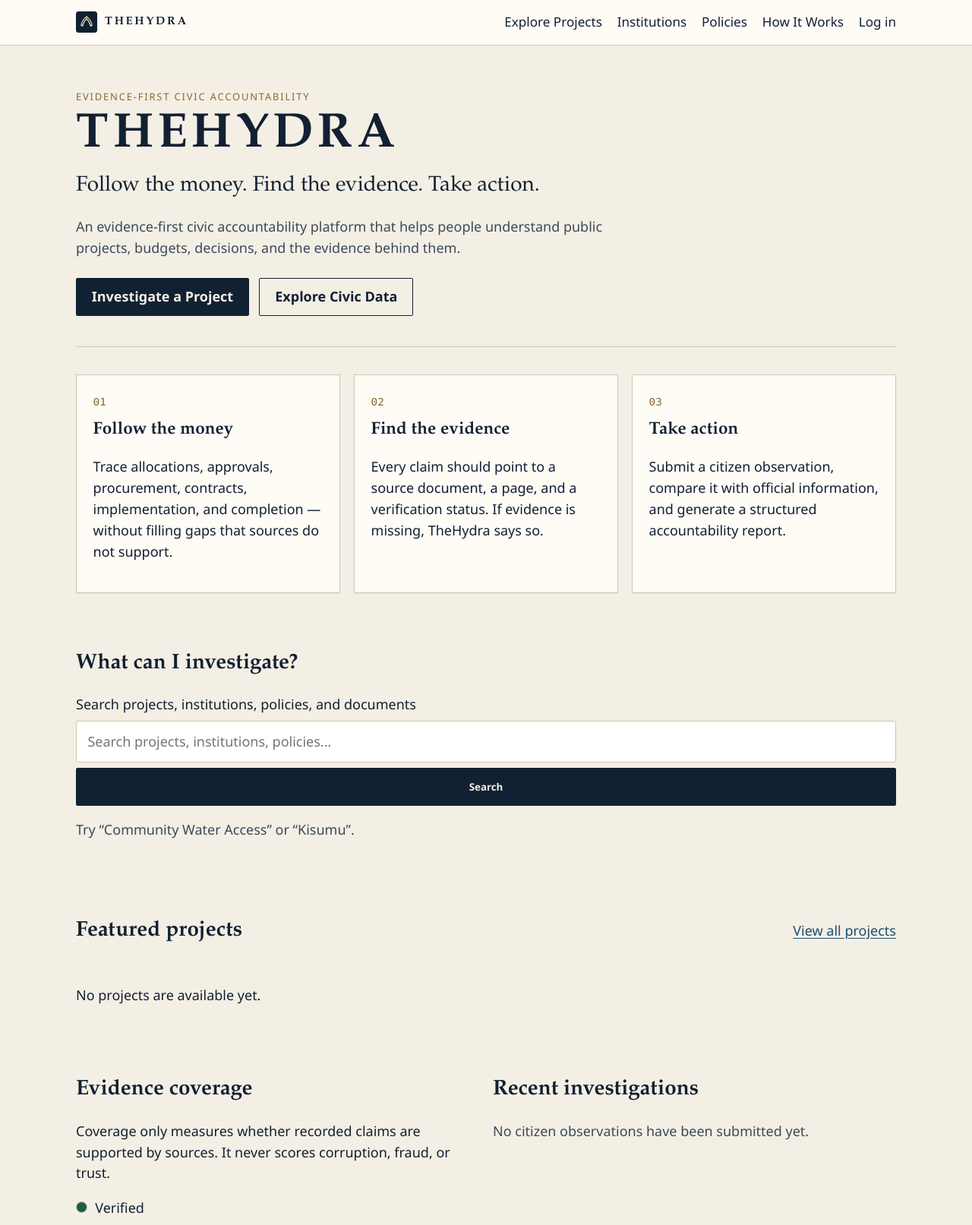
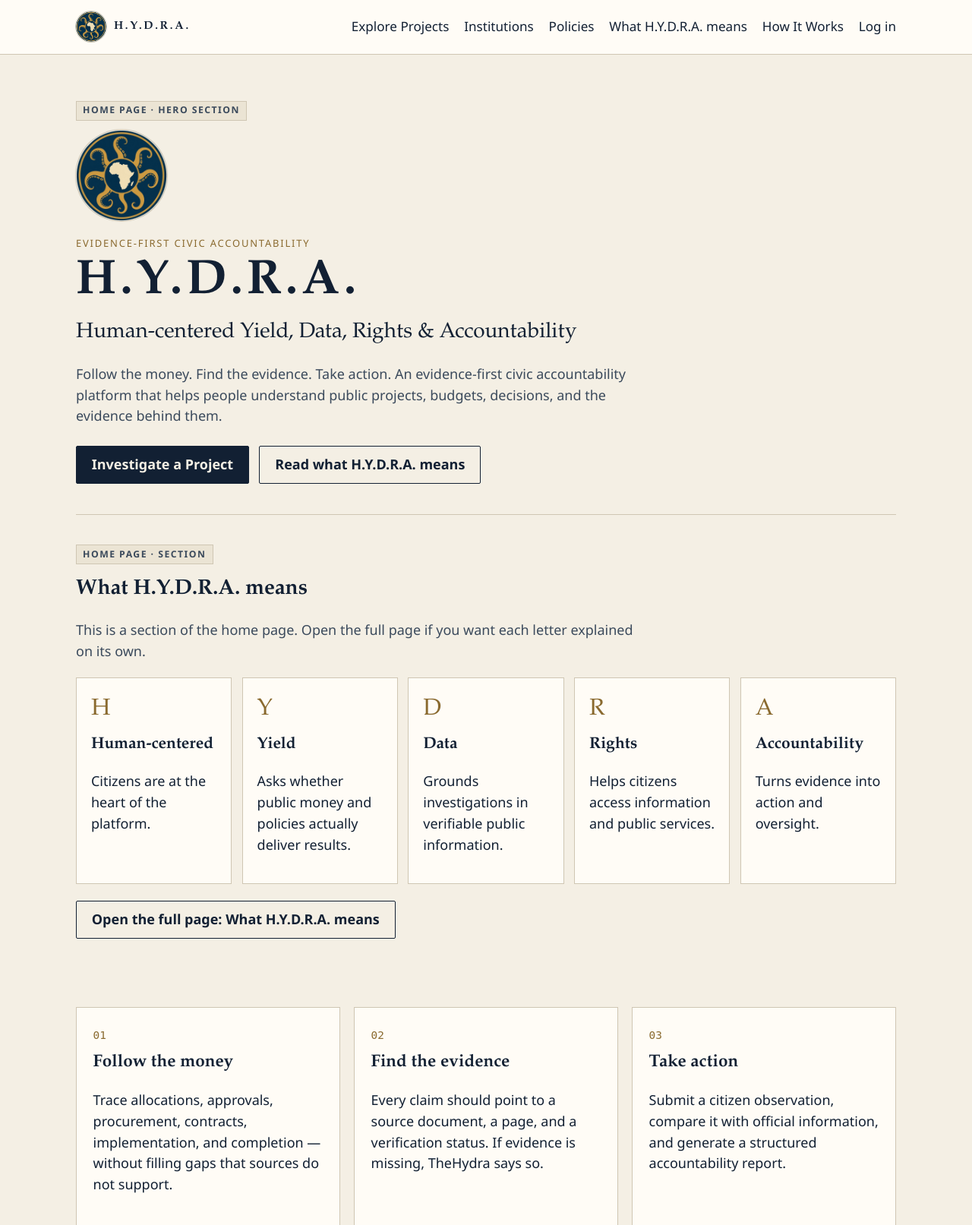
Before and after one commit to dukelester/the_hydra, a Django app: page / in a window 1280 px wide. Shown: the top 1613 px of the page at 76% size. Run offline with Django 5.2, Linux system fonts and the light colour scheme; data that the repository does not hold is empty.

Commit message:
Added the meaning of H.D.R.A
Human-centered Yield, Data, Rights & Accountability
ad the Hydra Logo

```diff
--- a/apps/core/context_processors.py
+++ b/apps/core/context_processors.py
@@ -1,5 +1,5 @@
 def site(request):
     return {
         "site_name": "TheHydra",
-        "site_tagline": "Follow the money. Find the evidence. Take action.",
+        "site_tagline": "Human-centered Yield, Data, Rights & Accountability",
     }
--- a/apps/core/urls.py
+++ b/apps/core/urls.py
@@ -7,5 +7,6 @@ app_name = "core"
 urlpatterns = [
     path("", views.HomeView.as_view(), name="home"),
     path("how-it-works/", views.HowItWorksView.as_view(), name="how-it-works"),
+    path("what-hydra-means/", views.WhatHydraMeansView.as_view(), name="what-hydra-means"),
     path("search/", views.search_view, name="search"),
 ]
--- a/apps/core/views.py
+++ b/apps/core/views.py
@@ -44,6 +44,10 @@ class HowItWorksView(TemplateView):
     template_name = "home/how_it_works.html"
 
 
+class WhatHydraMeansView(TemplateView):
+    template_name = "home/what_hydra_means.html"
+
+
 def search_view(request):
     query = request.GET.get("q", "")
     results = search_civic_data(query, limit=8)
--- a/static/css/app.css
+++ b/static/css/app.css
@@ -103,6 +103,13 @@ textarea:focus-visible {
   font-size: 0.82rem;
   font-weight: 700;
 }
+.brand-mark {
+  display: block;
+  width: 40px;
+  height: 40px;
+  border-radius: 50%;
+  box-shadow: 0 0 0 1px var(--rule);
+}
 
 .nav {
   display: flex;
@@ -137,6 +144,14 @@ textarea:focus-visible {
 .hero {
   padding: 3.2rem 0 2.2rem;
   border-bottom: 1px solid var(--rule);
+}
+.hero-mark {
+  display: block;
+  width: 120px;
+  height: 120px;
+  margin: 0 0 1.1rem;
+  border-radius: 50%;
+  box-shadow: 0 0 0 1px var(--rule);
 }
 .kicker, .eyebrow {
   text-transform: uppercase;
@@ -402,6 +417,61 @@ blockquote {
 
 .pagination { display: flex; gap: 1rem; align-items: center; margin: 1.5rem 0; }
 
+.place-label {
+  display: inline-block;
+  margin: 0 0 0.65rem;
+  padding: 0.15rem 0.45rem;
+  border: 1px solid var(--rule);
+  background: var(--paper-2);
+  color: var(--ink-soft);
+  font-size: 0.68rem;
+  font-weight: 700;
+  letter-spacing: 0.12em;
+  text-transform: uppercase;
+}
+
+.hydra-letters {
+  display: grid;
+  grid-template-columns: repeat(auto-fit, minmax(160px, 1fr));
+  gap: 0.75rem;
+  margin: 1.1rem 0 1.25rem;
+}
+
+.letter-card {
+  background: var(--card);
+  border: 1px solid var(--rule);
+  padding: 1rem 1.05rem;
+}
+
+.letter-mark {
+  font-family: var(--font-display);
+  font-size: 1.7rem;
+  letter-spacing: 0.08em;
+  margin: 0 0 0.35rem;
+  color: var(--gold);
+}
+
+.letter-card h3,
+.letter-section h2 {
+  font-family: var(--font-display);
+  margin: 0 0 0.4rem;
+}
+
+.letter-section {
+  background: var(--card);
+  border: 1px solid var(--rule);
+  border-left: 4px solid var(--gold);
+  padding: 1.3rem 1.4rem;
+  margin-bottom: 1rem;
+}
+
+.hydra-page-actions {
+  display: flex;
+  flex-wrap: wrap;
+  gap: 0.75rem;
+  padding-bottom: 3rem;
+}
+
 @media (max-width: 720px) {
   .nav { width: 100%; }
   .hero { padding-top: 2rem; }
--- a/templates/base.html
+++ b/templates/base.html
@@ -4,10 +4,10 @@
 <head>
   <meta charset="utf-8">
   <meta name="viewport" content="width=device-width, initial-scale=1">
-  <title>{% block title %}TheHydra{% endblock %} — Follow the money. Find the evidence. Take action.</title>
-  <meta name="description" content="TheHydra is an evidence-first civic accountability platform for public projects, budgets, source documents, and citizen investigations.">
+  <title>{% block title %}H.Y.D.R.A.{% endblock %} — Human-centered Yield, Data, Rights &amp; Accountability</title>
+  <meta name="description" content="H.Y.D.R.A. is an evidence-first civic accountability platform: Human-centered Yield, Data, Rights and Accountability.">
   <link rel="stylesheet" href="{% static 'css/app.css' %}">
-  <link rel="icon" href="{% static 'img/mark.svg' %}" type="image/svg+xml">
+  <link rel="icon" href="{% static 'img/mark.png' %}" type="image/png">
 </head>
 <body>
   <a class="skip-link" href="#main">Skip to content</a>
--- a/templates/components/footer.html
+++ b/templates/components/footer.html
@@ -1,6 +1,6 @@
 <footer class="site-footer">
   <div class="footer-inner">
-    <p><strong>THEHYDRA</strong> is an evidence-first civic accountability platform. It does not determine guilt, corruption, or fraud.</p>
+    <p><strong>H.Y.D.R.A.</strong> — Human-centered Yield, Data, Rights &amp; Accountability. An evidence-first civic platform. It does not determine guilt, corruption, or fraud.</p>
     <p>Source of truth: underlying evidence and source documents. AI is intentionally excluded from this MVP.</p>
   </div>
 </footer>
--- /dev/null
+++ b/templates/components/hydra_letters.html
@@ -0,0 +1,27 @@
+<section class="hydra-letters {% if expanded %}hydra-letters-expanded{% endif %}" aria-label="H.Y.D.R.A. letters">
+  <article class="letter-card" id="human-centered">
+    <p class="letter-mark" aria-hidden="true">H</p>
+    <h3>Human-centered</h3>
+    <p>Citizens are at the heart of the platform.</p>
+  </article>
+  <article class="letter-card" id="yield">
+    <p class="letter-mark" aria-hidden="true">Y</p>
+    <h3>Yield</h3>
+    <p>Asks whether public money and policies actually deliver results.</p>
+  </article>
+  <article class="letter-card" id="data">
+    <p class="letter-mark" aria-hidden="true">D</p>
+    <h3>Data</h3>
+    <p>Grounds investigations in verifiable public information.</p>
+  </article>
+  <article class="letter-card" id="rights">
+    <p class="letter-mark" aria-hidden="true">R</p>
+    <h3>Rights</h3>
+    <p>Helps citizens access information and public services.</p>
+  </article>
+  <article class="letter-card" id="accountability">
+    <p class="letter-mark" aria-hidden="true">A</p>
+    <h3>Accountability</h3>
+    <p>Turns evidence into action and oversight.</p>
+  </article>
+</section>
--- a/templates/components/nav.html
+++ b/templates/components/nav.html
@@ -2,13 +2,14 @@
 <header class="site-header">
   <div class="header-inner">
     <a class="brand" href="{% url 'core:home' %}">
-      <img src="{% static 'img/mark.svg' %}" alt="" width="28" height="28">
-      <span class="brand-name">THEHYDRA</span>
+      <img class="brand-mark" src="{% static 'img/mark.png' %}" alt="" width="40" height="40">
+      <span class="brand-name">H.Y.D.R.A.</span>
     </a>
     <nav class="nav" aria-label="Main">
       <a href="{% url 'projects:list' %}">Explore Projects</a>
       <a href="{% url 'institutions:list' %}">Institutions</a>
       <a href="{% url 'policies:list' %}">Policies</a>
+      <a href="{% url 'core:what-hydra-means' %}">What H.Y.D.R.A. means</a>
       <a href="{% url 'core:how-it-works' %}">How It Works</a>
       {% if user.is_authenticated %}
         <a href="{% url 'investigations:list' %}">My Investigations</a>
--- a/templates/home/index.html
+++ b/templates/home/index.html
@@ -1,15 +1,26 @@
 {% extends "base.html" %}
-{% block title %}TheHydra{% endblock %}
+{% load static %}
+{% block title %}H.Y.D.R.A.{% endblock %}
 {% block content %}
 <section class="hero">
+  <p class="place-label">Home page · Hero section</p>
+  <img class="hero-mark" src="{% static 'img/mark.png' %}" alt="H.Y.D.R.A. emblem: hydra tentacles around a map of Africa" width="120" height="120">
   <p class="kicker">Evidence-first civic accountability</p>
-  <h1>THEHYDRA</h1>
-  <p class="tagline">Follow the money. Find the evidence. Take action.</p>
-  <p class="hero-copy">An evidence-first civic accountability platform that helps people understand public projects, budgets, decisions, and the evidence behind them.</p>
+  <h1>H.Y.D.R.A.</h1>
+  <p class="tagline">Human-centered Yield, Data, Rights &amp; Accountability</p>
+  <p class="hero-copy">Follow the money. Find the evidence. Take action. An evidence-first civic accountability platform that helps people understand public projects, budgets, decisions, and the evidence behind them.</p>
   <div class="hero-actions">
     <a class="btn btn-primary" href="{% url 'projects:list' %}">Investigate a Project</a>
-    <a class="btn btn-secondary" href="#explore">Explore Civic Data</a>
+    <a class="btn btn-secondary" href="#hydra-meaning">Read what H.Y.D.R.A. means</a>
   </div>
+</section>
+
+<section id="hydra-meaning" class="section hydra-meaning" aria-labelledby="hydra-heading">
+  <p class="place-label">Home page · Section</p>
+  <h2 id="hydra-heading">What H.Y.D.R.A. means</h2>
+  <p class="lede">This is a section of the home page. Open the full page if you want each letter explained on its own.</p>
+  {% include "components/hydra_letters.html" %}
+  <p><a class="btn btn-secondary" href="{% url 'core:what-hydra-means' %}">Open the full page: What H.Y.D.R.A. means</a></p>
 </section>
 
 <section class="concepts" aria-label="Core concepts">
```
Also changed, not shown: templates/home/what_hydra_means.html (added, +54 -0 lines), tests/test_pages.py (+10 -1 lines), README.md, static/img/mark.png (added), 2 other files.
